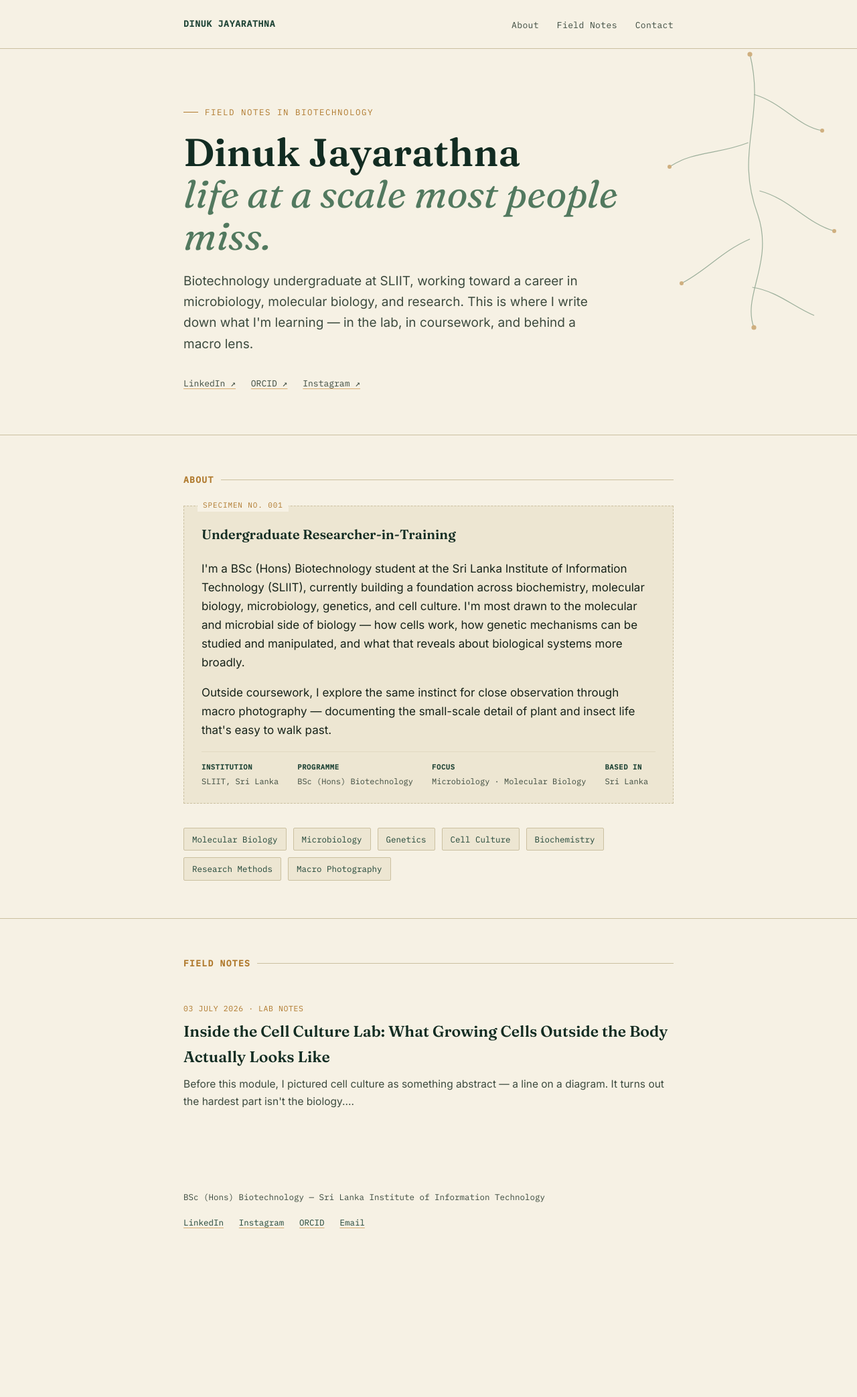
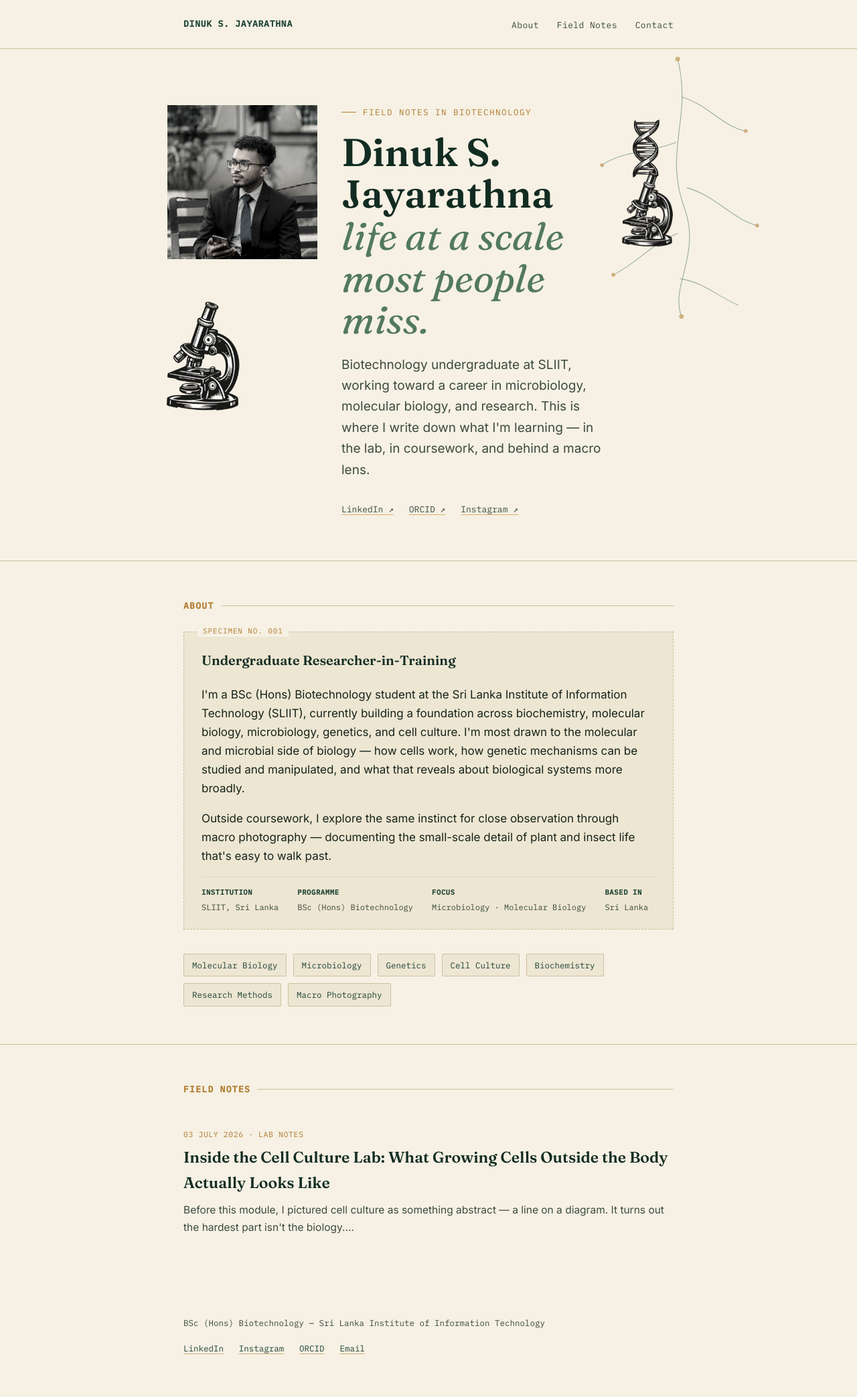
Before and after one commit to DinukSJayarathna/field-notes, a Jekyll site: the page built from index.html, in a window 1280 px wide. Shown: the whole page at 67% size. Built offline with Jekyll 4.4.1, drawn with Linux system fonts in a browser that asks for light colours; before the commit the page ends 1898 px from its top, so only the background shows below that.

Commit message:
Add files via upload

```diff
--- a/_config.yml
+++ b/_config.yml
@@ -1,6 +1,6 @@
-title: Dinuk Jayarathna
+title: Dinuk S. Jayarathna
 description: "Biotechnology Undergraduate — SLIIT. Notes on microbiology, molecular biology, and life at a scale most people miss."
-author: Dinuk Jayarathna
+author: Dinuk S. Jayarathna
 email: your.email@example.com
 
 markdown: kramdown
--- a/_layouts/default.html
+++ b/_layouts/default.html
@@ -14,7 +14,7 @@
 
 <header class="site-header">
   <div class="wrap">
-    <a class="mark" href="{{ '/' | relative_url }}">Dinuk Jayarathna</a>
+    <a class="mark" href="{{ '/' | relative_url }}">Dinuk S. Jayarathna</a>
     <nav>
       <a href="{{ '/' | relative_url }}#about">About</a>
       <a href="{{ '/' | relative_url }}#notes">Field Notes</a>
--- a/assets/css/style.css
+++ b/assets/css/style.css
@@ -101,16 +101,89 @@ a:focus-visible, button:focus-visible {
 
 .hero-veins {
   position: absolute;
-  top: -40px;
-  right: -80px;
-  width: 480px;
-  height: 480px;
+  top: -30px;
+  right: -60px;
+  width: 520px;
+  height: 520px;
   opacity: 0.55;
   z-index: 0;
   pointer-events: none;
 }
 
-.hero .wrap { position: relative; z-index: 1; }
+.hero-grid {
+  position: relative;
+  z-index: 1;
+  display: grid;
+  grid-template-columns: 200px 1fr;
+  gap: 36px;
+  align-items: start;
+}
+
+.hero-photo-col {
+  position: relative;
+  margin-left: -24px;
+}
+
+.hero-content {
+  position: relative;
+  padding-right: 100px;
+}
+
+@media (max-width: 640px) {
+  .hero-content { padding-right: 0; }
+}
+
+.specimen-photo {
+  margin: 0;
+}
+
+.specimen-photo img {
+  display: block;
+  width: 100%;
+  height: 230px;
+  object-fit: cover;
+  object-position: top center;
+  filter: grayscale(90%) sepia(10%) contrast(1.05) brightness(1.02);
+}
+
+.icon-accent {
+  display: block;
+  opacity: 0.9;
+}
+
+.icon-bacteria-side {
+  width: 155px;
+  height: auto;
+  margin: 18px 0 0 -20px;
+}
+
+.icon-dna {
+  width: 78px;
+  height: auto;
+  position: absolute;
+  top: -8px;
+  right: 0;
+}
+
+.icon-microscope {
+  width: 108px;
+  height: auto;
+  position: absolute;
+  top: 66px;
+  right: -18px;
+}
+
+@media (max-width: 640px) {
+  .hero-grid {
+    grid-template-columns: 1fr;
+  }
+  .hero-photo-col {
+    width: 170px;
+    margin: 0 auto 8px;
+  }
+  .icon-bacteria-side { display: none; }
+  .icon-dna, .icon-microscope { display: none; }
+}
 
 .eyebrow {
   font-family: var(--font-mono);
--- a/index.html
+++ b/index.html
@@ -4,30 +4,44 @@ title: Home
 ---
 
 <section class="hero">
-  <svg class="hero-veins" viewBox="0 0 400 400" xmlns="http://www.w3.org/2000/svg" aria-hidden="true">
+  <svg class="hero-veins" viewBox="0 0 460 460" xmlns="http://www.w3.org/2000/svg" aria-hidden="true">
+    <!-- leaf / branch vein motif -->
     <g fill="none" stroke="#52795F" stroke-width="1">
-      <path d="M200 40 C 220 120, 180 160, 210 240 C 230 300, 190 340, 205 380"/>
-      <path d="M205 90 C 240 100, 260 130, 290 135"/>
-      <path d="M198 150 C 160 165, 130 160, 100 180"/>
-      <path d="M212 210 C 250 220, 270 250, 305 260"/>
-      <path d="M200 270 C 165 285, 145 310, 115 325"/>
-      <path d="M203 330 C 235 335, 255 355, 280 365"/>
-      <circle cx="200" cy="40" r="3" fill="#B07A2E" stroke="none"/>
-      <circle cx="290" cy="135" r="2.5" fill="#B07A2E" stroke="none"/>
-      <circle cx="100" cy="180" r="2.5" fill="#B07A2E" stroke="none"/>
-      <circle cx="305" cy="260" r="2.5" fill="#B07A2E" stroke="none"/>
-      <circle cx="115" cy="325" r="2.5" fill="#B07A2E" stroke="none"/>
-      <circle cx="205" cy="380" r="3" fill="#B07A2E" stroke="none"/>
+      <path d="M170 40 C 190 120, 150 160, 180 240 C 200 300, 160 340, 175 380"/>
+      <path d="M175 90 C 210 100, 230 130, 260 135"/>
+      <path d="M168 150 C 130 165, 100 160, 70 180"/>
+      <path d="M182 210 C 220 220, 240 250, 275 260"/>
+      <path d="M170 270 C 135 285, 115 310, 85 325"/>
+      <path d="M173 330 C 205 335, 225 355, 250 365"/>
+      <circle cx="170" cy="40" r="3" fill="#B07A2E" stroke="none"/>
+      <circle cx="260" cy="135" r="2.5" fill="#B07A2E" stroke="none"/>
+      <circle cx="70" cy="180" r="2.5" fill="#B07A2E" stroke="none"/>
+      <circle cx="275" cy="260" r="2.5" fill="#B07A2E" stroke="none"/>
+      <circle cx="85" cy="325" r="2.5" fill="#B07A2E" stroke="none"/>
+      <circle cx="175" cy="380" r="3" fill="#B07A2E" stroke="none"/>
     </g>
   </svg>
-  <div class="wrap">
+
+  <div class="wrap hero-grid">
+    <div class="hero-photo-col">
+      <div class="specimen-photo">
+        <img src="{{ '/assets/img/profile.jpg' | relative_url }}" alt="Portrait of Dinuk S. Jayarathna">
+      </div>
+      <img class="icon-accent icon-bacteria-side" src="{{ '/assets/img/bacteria.png' | relative_url }}" alt="">
+    </div>
+
+    <div class="hero-content">
+      <img class="icon-accent icon-dna" src="{{ '/assets/img/dna.png' | relative_url }}" alt="">
+      <img class="icon-accent icon-microscope" src="{{ '/assets/img/microscope.png' | relative_url }}" alt="">
+
       <p class="eyebrow">Field Notes in Biotechnology</p>
-    <h1>Dinuk Jayarathna<br><em>life at a scale most people miss.</em></h1>
+      <h1>Dinuk S. Jayarathna<br><em>life at a scale most people miss.</em></h1>
       <p class="lede">Biotechnology undergraduate at SLIIT, working toward a career in microbiology, molecular biology, and research. This is where I write down what I'm learning — in the lab, in coursework, and behind a macro lens.</p>
       <div class="links">
         <a href="https://linkedin.com/in/YOUR-LINKEDIN">LinkedIn ↗</a>
         <a href="https://orcid.org/YOUR-ORCID-ID">ORCID ↗</a>
         <a href="https://instagram.com/dinuk_s_jayarathna">Instagram ↗</a>
+      </div>
     </div>
   </div>
 </section>
```
Also changed, not shown: assets/img/bacteria.png (added), assets/img/dna.png (added), assets/img/microscope.png (added). Lines whose indentation alone changed are shown as unchanged.
